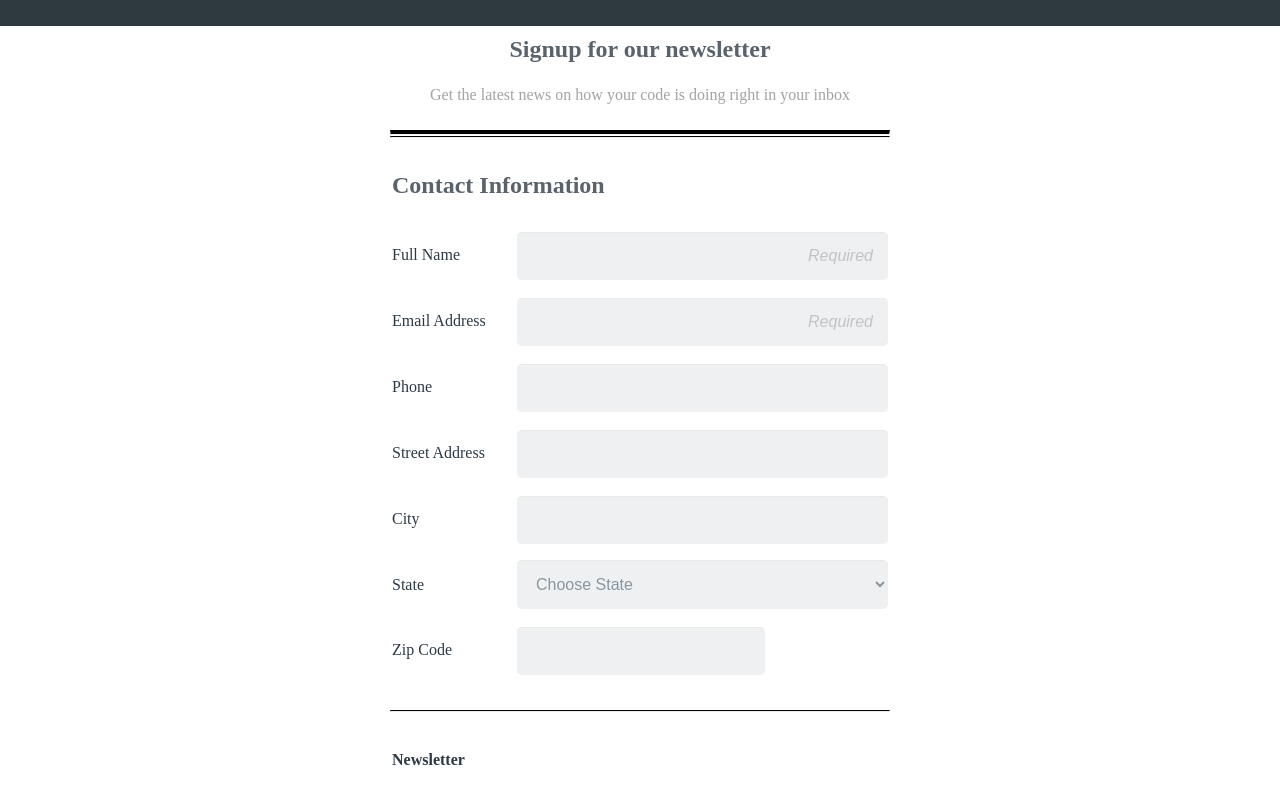
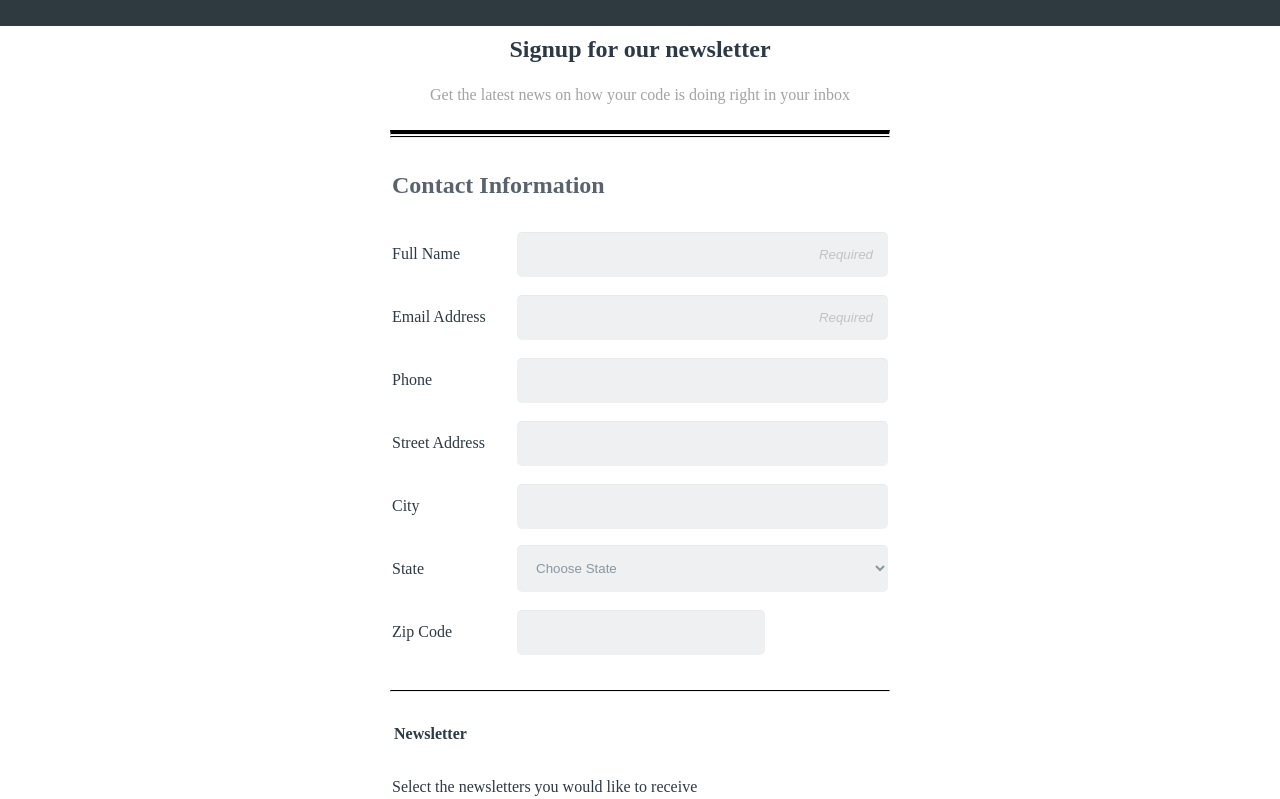
Before and after one commit to jillhayhurst/Tech-Degree-Project-3, a plain HTML site: page index.html in a window 1280 px wide. Shown: the part 84-883 px from the top of the page. Drawn offline with Linux system fonts and the light colour scheme.

Commit message:
Revisions

```diff
--- a/index.html
+++ b/index.html
@@ -102,7 +102,9 @@
             </fieldset>
             <hr class="bottom-hr">
             <fieldset class="second-section">
-               <h4>Newsletter</h4>
+               <legend>
+                  <h4>Newsletter</h4>
+               </legend>
                <div>
                   <label>Select the newsletters you would like to receive</label>
                   <p class="form-input">
@@ -126,9 +128,9 @@
                      <input type="radio" id="text-format" value="text-format" name="nl-format"><label for="text-format"> Plain Text</label>
                   </p>
                </div>
-            <label for="other-topics">Other topics you'd like to hear about</label><br>
-            <textarea id="other-topics" name="other-topics"></textarea>
-            <button type="submit">Sign Up</button>
+               <label for="other-topics">Other topics you'd like to hear about</label><br>
+               <textarea id="other-topics" name="other-topics"></textarea>
+               <button type="submit">Sign Up</button>
             </fieldset>
          </form>
       </div>
--- a/style.css
+++ b/style.css
@@ -47,7 +47,7 @@ form > button:hover {
      border-radius: 5px;
      box-shadow: 0 1px 0 rgba(0,0,0,0.03) inset;
      color: #8a97a0;
-     flex: 1 1 auto;
+     flex: 1 1 auto;h3
      font-size: 16px;
      height: auto;
      outline: 0;
@@ -62,7 +62,7 @@ form > button:hover {
  .form-group .input-control:focus, select#state:focus {
      outline: 3px solid #46698b;
 }
- h2 {
+ legend h2 {
      color: #5a636c;
 }
  h2.top-h2 {
```
